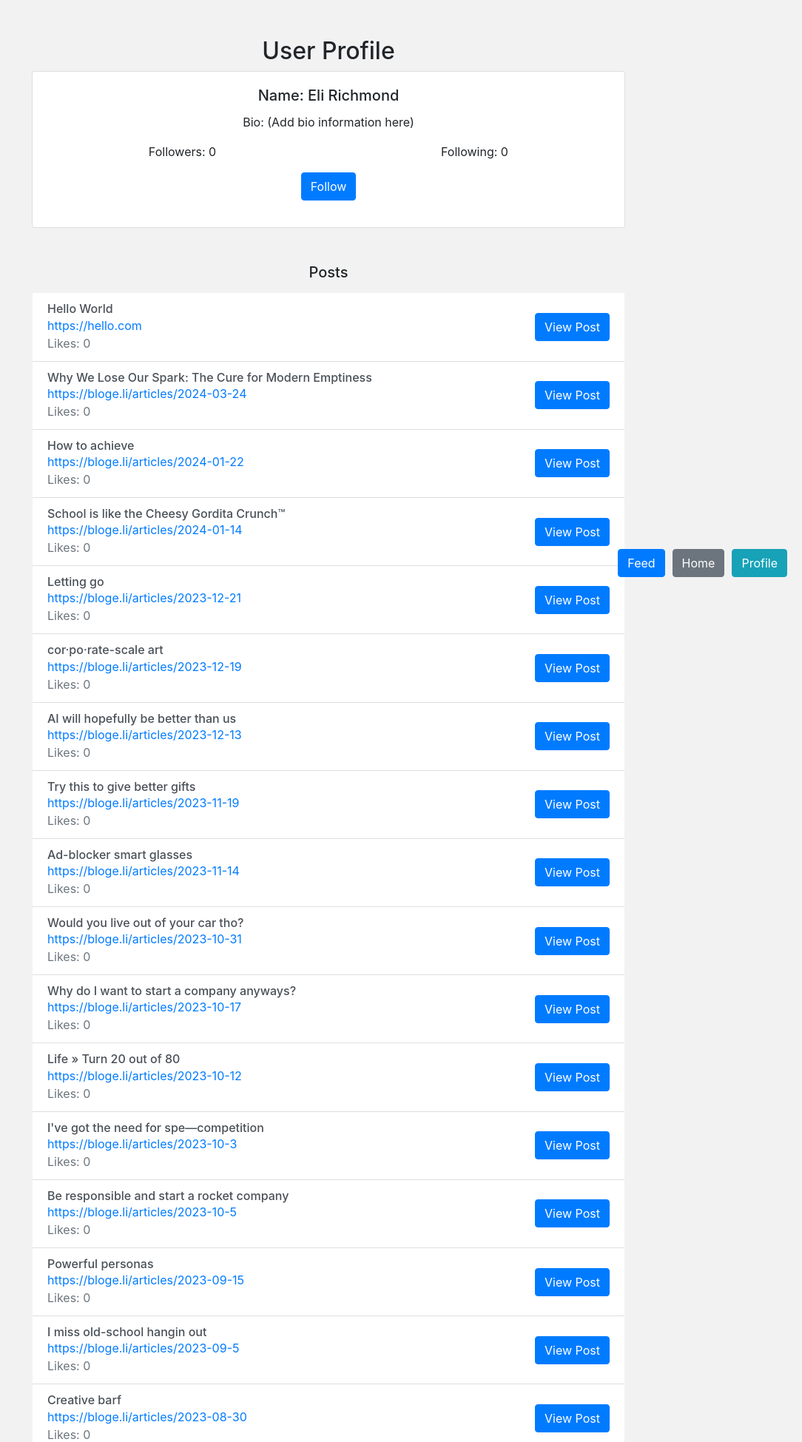
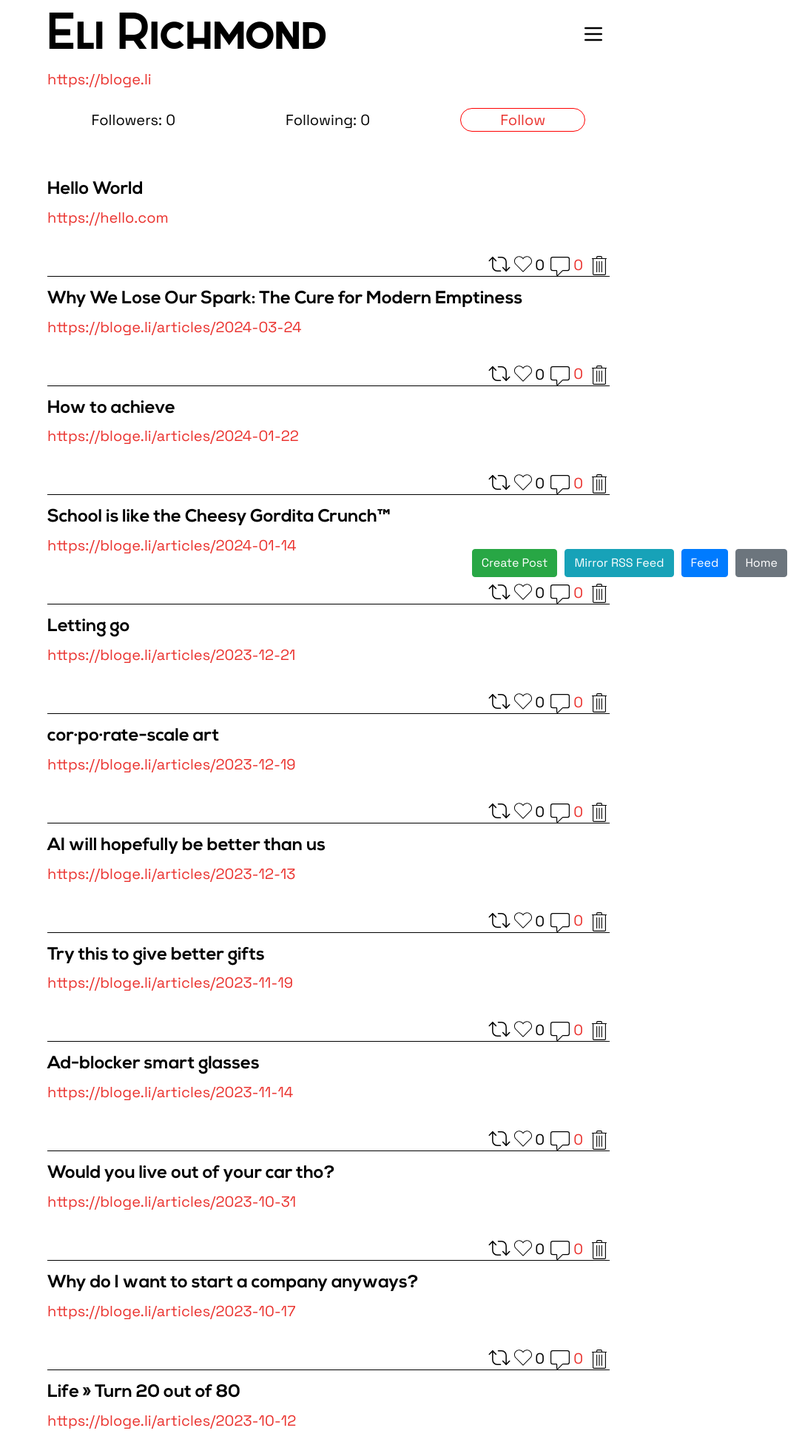
Before and after one commit to erichmond33/HackerSocial, a Django app: a page that uses Linkfeed/templates/Linkfeed/layouts.html in a window 1280 px wide. Shown: the top 1949 px of the page at 74% size, without its empty margins (196-1280 px from the left). Run offline with Django 4.2, Linux system fonts and the light colour scheme; a user stored in the database is signed in; data comes from the database, SQL or seed files in the repository; both versions use the stored data as it was after the commit; data that the repository does not hold is empty; some libraries are stand-ins or nearby versions.

Commit message:
style fixes, nav bar, and changing how profile and feed work

```diff
--- a/Django/settings.py
+++ b/Django/settings.py
@@ -64,7 +64,7 @@ TEMPLATES = [
                 "django.template.context_processors.debug",
                 "django.template.context_processors.request",
                 "django.contrib.auth.context_processors.auth",
-                "django.contrib.messages.context_processors.messages",
+                "django.contrib.messages.context_processors.messages"
             ],
         },
     },
--- a/Linkfeed/static/Linkfeed/profile.css
+++ /dev/null
@@ -1,4 +0,0 @@
-body {
-    background-color: #f2f2f2;
-
-}
--- /dev/null
+++ b/Linkfeed/static/Linkfeed/style.css
@@ -0,0 +1,142 @@
+@font-face {
+	font-family: Sabado;
+	src: url("./Sabado\ Regular.ttf");
+	font-style: normal;
+}
+@font-face {
+	font-family: Nexa;
+	 src: url("./Nexa\ Bold.otf");
+}
+@font-face {
+	font-family: Space;
+	src: url("./SpaceGrotesk.ttf");
+	font-weight: normal;
+}
+
+html {
+	scroll-behavior: smooth;
+}
+body{
+	max-width:40em;
+	margin:0 auto;
+	padding-right:1em;
+	padding-left: 1em;
+	font-family: Space, sans-serif;
+	font-size:20px;
+	line-height:30px;
+	background-color:#fff;
+	color:#000;
+	font-weight: 300;
+	overflow-y:scroll;
+}
+
+h1,h2,h3,h4,dt,small,.small,dl#tweetlist dt,footer,label,#commentlist ol li cite,div.blogparent,input[type="submit"]{
+	font-family: Nexa;
+	font-weight:normal;
+	font-style:normal;
+	text-align:left;
+}
+
+
+a {
+	color: #EA322E;
+}
+
+a:visited {
+	color: #EA322E;
+}
+
+a:hover {
+	color: #EA322E;
+}
+
+.red-button {
+	background-color: #EA322E;
+	color: white;
+	font-size: 20px;
+}
+
+.red-button a {
+	color: white;
+}
+
+.red-button a:hover {
+	text-decoration: none;
+}
+
+#username-header {
+    font-family: Sabado, sans-serif;
+    font-size: 3.5em;
+}
+
+#username-header a {
+	color:#000;
+}
+
+.follow-button {
+	border: 1px solid red;
+	border-radius: 25px;
+}
+
+.create-post {
+	border: 1px solid black;
+	border-radius: 25px;
+}
+
+#create-post-form {
+	width: 80%;
+}
+
+#title-input {
+	font-size: 1.5rem;
+}
+
+#body-input {
+	font-size: 20px;
+}
+
+#create-post-button {
+	width: 100%;
+}
+
+#posts {
+    width: 100%;
+}
+
+.wrapped-post-link {
+    position: relative; /* Ensure z-index works */
+    z-index: 1;
+    color: black;
+}
+
+.wrapped-post-link:visited {
+	color: black;
+}
+
+.wrapped-post-link:hover {
+    text-decoration: none;
+	color: black;
+}
+
+.wrapped-post:hover {
+	background-color: #f1f1f1;
+}
+
+.post {
+    border-bottom: 1px solid black;
+}
+
+.post-title {
+    font-family: Nexa, sans-serif;
+}
+
+.post-body {
+    z-index: 5;
+	color:#EA322E;
+}
+
+
+/* <!-- <a href="{% url 'post' post.id %}" class="btn btn-primary">View Post</a>
+{% if post.user == user %}
+<button data-post-id="{{ post.id }}" class="delete-btn btn btn-danger">Delete</button>
+{% endif %} --> */
--- a/Linkfeed/templates/Linkfeed/index.html
+++ b/Linkfeed/templates/Linkfeed/index.html
@@ -25,14 +25,14 @@
 <!-- Profile and Feed buttons -->
 <div class="fixed-bottom mb-3 ml-3">
     <a href="{% url 'profile' %}" class="btn btn-success mr-2">Profile</a>
-    <a href="{% url 'feed' %}" class="btn btn-primary mr-2">Feed</a>
+    <a href="{% url 'current_user_feed' %}" class="btn btn-primary mr-2">Feed</a>
 </div>
 
 {% else %}
 <!-- Profile and Feed buttons -->
 <div class="fixed-bottom mb-3 ml-3">
     <a href="{% url 'profile' %}" class="btn btn-success mr-2">Profile</a>
-    <a href="{% url 'feed' %}" class="btn btn-primary mr-2">Feed</a>
+    <a href="{% url 'current_user_feed' %}" class="btn btn-primary mr-2">Feed</a>
 </div>
 
 <p>No authentication token available.</p>
--- a/Linkfeed/templates/Linkfeed/layouts.html
+++ b/Linkfeed/templates/Linkfeed/layouts.html
@@ -1,11 +1,14 @@
 {% comment %} {% load static %} {% endcomment %}
 {%load static %}
 <html lang="en">
+
 <head>
     <meta charset="UTF-8">
     <meta name="viewport" content="width=device-width, initial-scale=1.0">
     <link href="https://stackpath.bootstrapcdn.com/bootstrap/4.5.2/css/bootstrap.min.css" rel="stylesheet">
+    <link href="{% static 'Linkfeed/style.css' %}" rel="stylesheet">
     <script src="https://ajax.googleapis.com/ajax/libs/jquery/3.5.1/jquery.min.js"></script>
+    <!-- <link href="{% static 'Linkfeed/bootstrap-grid.css' %}" rel="stylesheet"> -->
     <title>Document</title>
     {% block styles %}
     {% endblock %}
@@ -14,16 +17,100 @@
     {% block head %}
     {% endblock %}
 </head>
+
 <body>
+    <div id="mySidebar" class="sidebar">
+        <a href="{% url 'index' %}" target="_blank"><h1 id="logo">Linkfeed</h1></a>
+        {% block nav %}
+        {% endblock %}
+    </div>
+
+    <div class="user-profile-info">
+        <div class="row">
+            <div class="col-9">
+                {% if request.resolver_match.url_name == 'current_user_profile' or request.resolver_match.url_name == 'profile' %}
+                <h1 id="username-header">
+                    <a href="{% url 'feed' profile.user.username %}">{{ profile.user.username }}</a>
+                </h1>
+                {% else %}
+                <h1 id="username-header">
+                    <a href="{% url 'profile' %}">{{ profile.user.username }}</a>
+                </h1>
+                {% endif %}
+            </div>
+            <div class="col-3 d-flex justify-content-end align-items-center">
+                <button class="open-btn" id="open-btn" onclick="openNav()"><img src="{% static 'Linkfeed/burger.svg' %}" alt="menu" width="32" height="32"></button>
+            </div>
+        </div>
+    </div>
+
+    <script>
+        function openNav() {
+            // Check if the width of side bar > 0
+            if (document.getElementById("mySidebar").style.width > "0px") {
+                document.getElementById("mySidebar").style.width = "0px";
+                document.getElementById("open-btn").innerHTML = '<img src="{% static "Linkfeed/burger.svg" %}" alt="menu" width="32" height="32">';
+            }
+            else {
+                document.getElementById("mySidebar").style.width = "250px";
+                document.getElementById("open-btn").innerHTML = '<img src="{% static "Linkfeed/close.svg" %}" alt="menu" width="32" height="32">';
+            }
+        }
+    </script>
+
+    <style>
+        #open-btn {
+            background-color: transparent;
+            border: transparent;
+        }
+        #open-btn:focus {
+            background-color: transparent;
+            border: transparent;
+            outline: none;
+        }
+        #logo {
+            color:black;
+            font-family: Sabado;
+        }
+        .sidebar {
+            height: 100%;
+            width: 0;
+            position: fixed;
+            left: 0;
+            background-color: white;
+            overflow-x: hidden;
+            transition: 0.3s;
+            color: white;
+            display: flex;
+            flex-direction: column;
+            align-items: left;
+            z-index: 2;
+            box-shadow: 0 0 1em 0 rgba(0,0,0,0.5);
+        }
+        .sidebar a {
+            display: block;
+            padding-block-start: 10px;
+            padding-block-end: 10px;
+            padding-left: 20px;
+            transition: 0.2s;
+            text-align: left;
+            font-family: Nexa;
+        }
+        .sidebar a:hover {
+            color: #EA322E;
+            background-color: #f1f1f1;
+        }
+    </style>
 
     {% block body %}
     {% endblock %}
 
 
-      <!-- Bootstrap JS and dependencies -->
-  <script src="https://cdnjs.cloudflare.com/ajax/libs/jquery/3.5.1/jquery.min.js"></script>
-  <script src="https://cdnjs.cloudflare.com/ajax/libs/popper.js/1.16.0/umd/popper.min.js"></script>
-  <script src="https://stackpath.bootstrapcdn.com/bootstrap/4.5.2/js/bootstrap.min.js"></script>
+    <!-- Bootstrap JS and dependencies -->
+    <script src="https://cdnjs.cloudflare.com/ajax/libs/jquery/3.5.1/jquery.min.js"></script>
+    <script src="https://cdnjs.cloudflare.com/ajax/libs/popper.js/1.16.0/umd/popper.min.js"></script>
+    <script src="https://stackpath.bootstrapcdn.com/bootstrap/4.5.2/js/bootstrap.min.js"></script>
 
 </body>
+
 </html>
--- a/Linkfeed/templates/Linkfeed/profile.html
+++ b/Linkfeed/templates/Linkfeed/profile.html
@@ -2,24 +2,7 @@
 {% load static %}
 
 {% block styles %}
-    <link rel="stylesheet" href="{% static 'Linkfeed/profile.css' %}">
     <style>
-        .user-profile-container {
-            display: flex;
-            flex-direction: column;
-            align-items: center;
-        }
-
-        .user-profile-info {
-            margin-bottom: 20px;
-            text-align: center;
-        }
-
-        .card-posts {
-            width: 100%;
-            max-width: 800px;
-        }
-
         .fixed-bottom {
             display: flex;
             justify-content: flex-end;
@@ -35,51 +18,89 @@
     </style>
 {% endblock %}
 
+{% block nav %}
+<a href="{% url 'feed' profile.user.username %}" class="">Feed</a>
+<a id="mirror-rss-feed-btn" onclick="toggleMirrorRSSFeedPopup()" class="">Mirror RSS Feed</a>
+{% endblock %}
+
 {% block body %}
 
-<div class="user-profile-container">
-    <div class="user-profile-info mb-4">
-        <h2>User Profile</h2>
-        <h5>Name: {{ user.username }}</h5>
-        <p>Bio: Lorem ipsum dolor sit amet, consectetur adipiscing elit. Sed do eiusmod tempor incididunt ut labore et dolore magna aliqua.</p>
+<a href="#">https://bloge.li</a>
+<div class="row my-4 d-flex justify-content-center align-items-center">
+    <div class="col text-center aliing-items-center mx-5">
+        <a id="followers-link" style="cursor: pointer;">Followers: {{ profile.follower.count }}</a>
+    </div>
+    <div class="col text-center mx-5">
+        <a id="following-link" style="cursor: pointer;">Following: {{ profile.following.count }}</a>
+    </div>
+    <div class="col text-center follow-button mx-5">
+        {% if profile.user.username == user.username %}
+        <a href="#" class="">Edit Profile</a>
+        {% elif not following %}
+        <a href="{% url 'follow_or_unfollow' profile.user.username %}">Follow</a>
+        {% elif following %}
+        <a href="{% url 'follow_or_unfollow' profile.user.username %}">Following</a>
+        {% endif %}
+    </div>
+</div>
+
+{% if profile.user.username == user.username %}
+<div class="create-post p-3">
+    <form class="m-auto pt-3" id="create-post-form" method="post" action="{% url 'create_post' %}">
+        {% csrf_token %}
+        <div class="post-title form-group">
+            <input type="text" id="title-input" class="form-control" name="title" placeholder="Title">
+        </div>
         <div class="row">
-            <div class="col">
-                <p id="followers-link" style="cursor: pointer;">Followers: {{ profile.follower.count }}</p>
+            <div class="col-9">
+                <div class="post-body form-group">
+                    <input type="url" id="body-input" class="form-control" name="body" placeholder="URL">
+                </div>
             </div>
-            <div class="col">
-                <p id="following-link" style="cursor: pointer;">Following: {{ profile.following.count }}</p>
+            <div class="col-3">
+                <button type="submit" class="btn red-button" id="create-post-button">Submit</button>
             </div>
         </div>
-    </div>
+    </form>
+</div>
+{% endif %}
 
-    <div class="card-posts">
-        <h5 class="card-title text-center mb-3">Posts</h5>
-        <div class="list-group list-group-flush">
-            {% for post in posts %}
-            <div class="list-group-item list-group-item-action">
-                <div class="d-flex justify-content-between align-items-center">
-                    <div>
-                        <h6 class="mb-0">{{ post.title }}</h6>
-                        <p class="mb-0"><a href="{{ post.body }}">{{ post.body }}</a></p>
-                        <p class="mb-0 text-muted">Likes: {{ post.total_likes }}</p>
-                    </div>
-                    <div>
-                        <a href="{% url 'post' post.id %}" class="btn btn-primary">View Post</a>
-                        {% if post.user == user %}
-                        <button data-post-id="{{ post.id }}" class="delete-btn btn btn-danger">Delete</button>
-                        {% endif %}
+<div id="posts" class="mt-5">
+    <div class="">
+        {% for post in posts %}
+        <div class="post">
+            <a href="{{ post.body }}" target="_blank" class="wrapped-post-link">
+                <div class="wrapped-post py-3">
+                    <div class="">
+                        <h4 class="post-title">{{ post.title }}</h4>
+                        <p class="post-body">{{ post.body }}</p>
                     </div>
                 </div>
-            </div>
-            {% endfor %}
-        </div>
+            </a>
+                    <div class="post-actions d-flex justify-content-end align-items-end">
+                        <!-- SVGs for likes, comments, reshares and delete -->
+                        <img src="{% static 'Linkfeed/reshare.svg' %}" width="32" height="32" fill="black" viewBox="0 0 32 32">
+
+                        <img src="{% static 'Linkfeed/like.svg' %}" alt="Like" class="like-svg" width="32" height="32" fill="black" class="bi bi-heart" viewBox="0 0 32 32">
+                        <span>{{ post.total_likes }}</span>
+
+                        <a href="{% url 'post' post.id %}" class="px-2">
+                            <img src="{% static 'Linkfeed/comment.svg' %}" alt="Comment" class="comment-svg" width="26" height="26" fill="black" class="bi bi-chat" viewBox="0 0 32 32">
+                            <span>0</span>
+                        </a>
+
+                        <img src="{% static 'Linkfeed/delete.svg' %}" alt="Delete" class="delete-btn" data-post-id="{{ post.id }}" width="28" height="28" fill="black" class="bi bi-trash" viewBox="0 0 32 32">
+                    </div>
+                </div>
+        {% endfor %}
     </div>
 </div>
+
 
 <div class="fixed-bottom">
     <button id="create-post-btn" onclick="toggleCreatePostPopup()" class="btn btn-success">Create Post</button>
     <button id="mirror-rss-feed-btn" onclick="toggleMirrorRSSFeedPopup()" class="btn btn-info">Mirror RSS Feed</button>
-    <a href="{% url 'feed' %}" class="btn btn-primary">Feed</a>
+    <a href="{% url 'current_user_feed' %}" class="btn btn-primary">Feed</a>
     <a href="{% url 'index' %}" class="btn btn-secondary">Home</a>
 </div>
 
@@ -93,7 +114,7 @@
                 </button>
             </div>
             <div class="modal-body">
-                <form id="createPostForm" method="post" action="{% url 'create_post'%}">
+                <form id="createPostForm" method="post" action="{% url 'create_post' %}">
                     {% csrf_token %}
                     <div class="form-group">
                         <label for="title">Title:</label>
--- a/Linkfeed/urls.py
+++ b/Linkfeed/urls.py
@@ -12,7 +12,8 @@ urlpatterns = [
     path('register', views.register, name='register'),
     # path('profile/<int:user_id>/', views.profile, name='profile_with_id'),
     path("profile", views.profile, name="profile"),
-    path("feed", views.feed, name="feed"),
+    path("feed", views.current_user_feed, name="current_user_feed"),
+    path('feed/<str:username>/', views.feed, name='feed'),
     path("post/<int:post_id>/", views.post, name="post"),
     path("post/<int:post_id>/add_comment/", views.add_comment, name="add_comment"),
     path("Linkfeed/post/<int:post_id>/delete_post/", views.delete_post, name='delete_post'),
@@ -22,7 +23,7 @@ urlpatterns = [
     path('post/<int:pk>/like', views.like_view, name='like_post'),  # URL for liking/unliking a post
     path('followers/<str:username>/', views.followers_view, name='followers'),
     path('following/<str:username>/', views.following_view, name='following'),
-    path('follow/<str:username>/', views.follow_view, name='follow_profile'),
+    path('follow/<str:username>/', views.follow_or_unfollow, name='follow_or_unfollow'),
     path('mirror-rss-feed/', views.mirror_rss_feed, name='mirror_rss_feed'),
     path('import-rss-feed/', views.imported_rss_feed, name='imported_rss_feed'),
     path('delete_imported_feed/<int:feed_id>/', views.delete_imported_feed, name='delete_imported_feed'),
--- a/Linkfeed/views.py
+++ b/Linkfeed/views.py
@@ -24,62 +24,38 @@ def index(request):
     auth_token = request.session.get('auth_token', None)
     return render(request, "Linkfeed/index.html", {"auth_token": auth_token})
 
-
-
-
+@login_required
 def current_user_profile(request):
-    if not request.user.is_authenticated:
-        return HttpResponseRedirect(reverse("login"))
-    else:
-        try:
-            posts = Post.objects.filter(user=request.user)
-            profile = get_object_or_404(Profile, user=request.user)
-
-            return render(request, "Linkfeed/profile.html", {"posts": posts, "profile": profile})
-        except Http404:
-            # Handle the case where RSSFeed object does not exist for the user
-            return render(request, "Linkfeed/profile.html", {"posts": posts, "profile": profile})
-
+    user = request.user
+    return redirect('profile', username=user.username)
 
 def profile(request, username):
-    if not request.user.is_authenticated:
-        return HttpResponseRedirect(reverse("login"))
-    else:
-        profile_user = get_object_or_404(User, username=username)
-        # Check if the requested profile is the profile of the logged-in user
-        if profile_user == request.user:
-            return redirect('current_user_profile')
-        else:
-            posts = Post.objects.filter(user=profile_user)
-            profile = get_object_or_404(Profile, user=profile_user)
+    user = User.objects.get(username=username)
+    posts = Post.objects.filter(user=user)
+    profile = Profile.objects.get(user=user)
 
+    # Check if we are following them
+    following = False
+    if request.user.is_authenticated:
+        if request.user in profile.follower.all():
+            following = True
 
-            return render(request, "Linkfeed/other_profile.html", {"posts": posts, "profile": profile})
+    return render(request, "Linkfeed/profile.html", {"posts": posts, "profile": profile, "following": following})
 
+@login_required
+def current_user_feed(request):
+    user = request.user
+    return redirect('feed', username=user.username)
 
+def feed(request, username):
+    user = User.objects.get(username=username)
+    posts = Post.objects.filter(user=user)
+    profile = Profile.objects.get(user=user)
 
-def feed(request):
-    if request.user.is_authenticated:
-        try:
-            # Retrieve the profile associated with the current user
-            profile = Profile.objects.get(user=request.user)
-            # Retrieve the IDs of Linkfeed that the current user is following
-            following_ids = profile.following.values_list('id', flat=True)
-            # Retrieve posts from the Linkfeed that the current user is following
-            posts = Post.objects.filter(user__id__in=following_ids)
+    # Order posts reverse chronologically
+    posts = posts.order_by("timestamp").all()
 
-            imported_rss_feeds = ImportedRSSFeed.objects.filter(user=request.user)
-
-            return render(request, 'Linkfeed/feed.html', {'posts': posts,'imported_feeds': imported_rss_feeds})
-        except Profile.DoesNotExist:
-            # Handle the case where the user doesn't have a profile
-            return redirect('login')  # Redirect to login page or handle as appropriate
-    else:
-        return redirect('login')
-
-
-
-
+    return render(request, "Linkfeed/feed.html", {"posts": posts, "profile": profile})
 
 def login_view(request):
     if request.method == "POST":
@@ -89,8 +65,9 @@ def login_view(request):
         if user is not None:
             login(request, user)
             # Pass the authentication token to the session
-            request.session['auth_token'] = request.session.session_key
-            return HttpResponseRedirect(reverse("index"))
+            # request.session['auth_token'] = request.session.session_key
+            # return HttpResponseRedirect(reverse("index"))
+            return redirect('profile', username=username)
         else:
             return render(request, "Linkfeed/login.html", {
                 "message": "Invalid credentials."
@@ -266,7 +243,6 @@ def following_view(request, username):
     return render(request, 'Linkfeed/following.html', {'following': following})
 
 
-
 @login_required
 def follow_view(request, username):
     if not request.user.is_authenticated:
@@ -293,7 +269,24 @@ def follow_view(request, username):
         # Redirect to the profile of the user being followed or unfollowed
         return HttpResponseRedirect(reverse('profile', args=[username]))
 
+@login_required
+def follow_or_unfollow(request, username):
+    # Retrieve the profile of the user to follow
+    profile_to_follow = Profile.objects.get(user__username=username)
+    profile = Profile.objects.get(user=request.user)
 
+    # Check if the logged-in user is already following the profile
+    if request.user in profile_to_follow.follower.all():
+        # User is already following, so unfollow
+        profile_to_follow.follower.remove(request.user)
+        profile.following.remove(profile_to_follow.user)
+    else:
+        # User is not following, so follow
+        profile_to_follow.follower.add(request.user)
+        profile.following.add(profile_to_follow.user)
+
+    # Render the same page after following or unfollowing
+    return HttpResponseRedirect(request.META.get('HTTP_REFERER', reverse('profile')))
 
 def mirror_rss_feed(request):
     form = RSSFeedForm(request.POST or None)
```
Also changed, not shown: Linkfeed/templates/Linkfeed/feed.html (+19 -34 lines), Linkfeed/static/Linkfeed/Nexa Bold.otf (added), Linkfeed/static/Linkfeed/Sabado Regular.ttf (added), Linkfeed/static/Linkfeed/SpaceGrotesk.ttf (added), Linkfeed/static/Linkfeed/burger.svg (added), Linkfeed/static/Linkfeed/close.svg (added), Linkfeed/static/Linkfeed/comment.svg (added), Linkfeed/static/Linkfeed/delete.svg (added), Linkfeed/static/Linkfeed/like.svg (added), Linkfeed/static/Linkfeed/reshare.svg (added), db.sqlite3.
